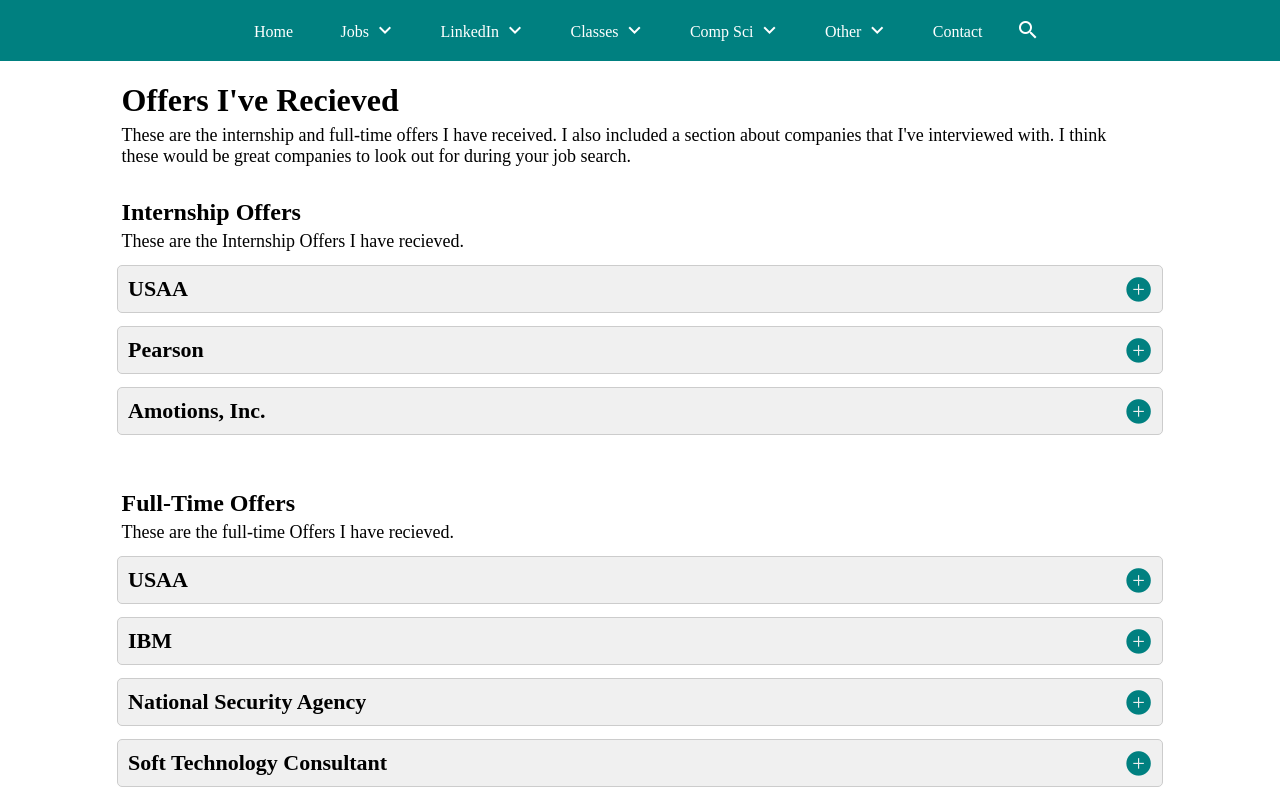
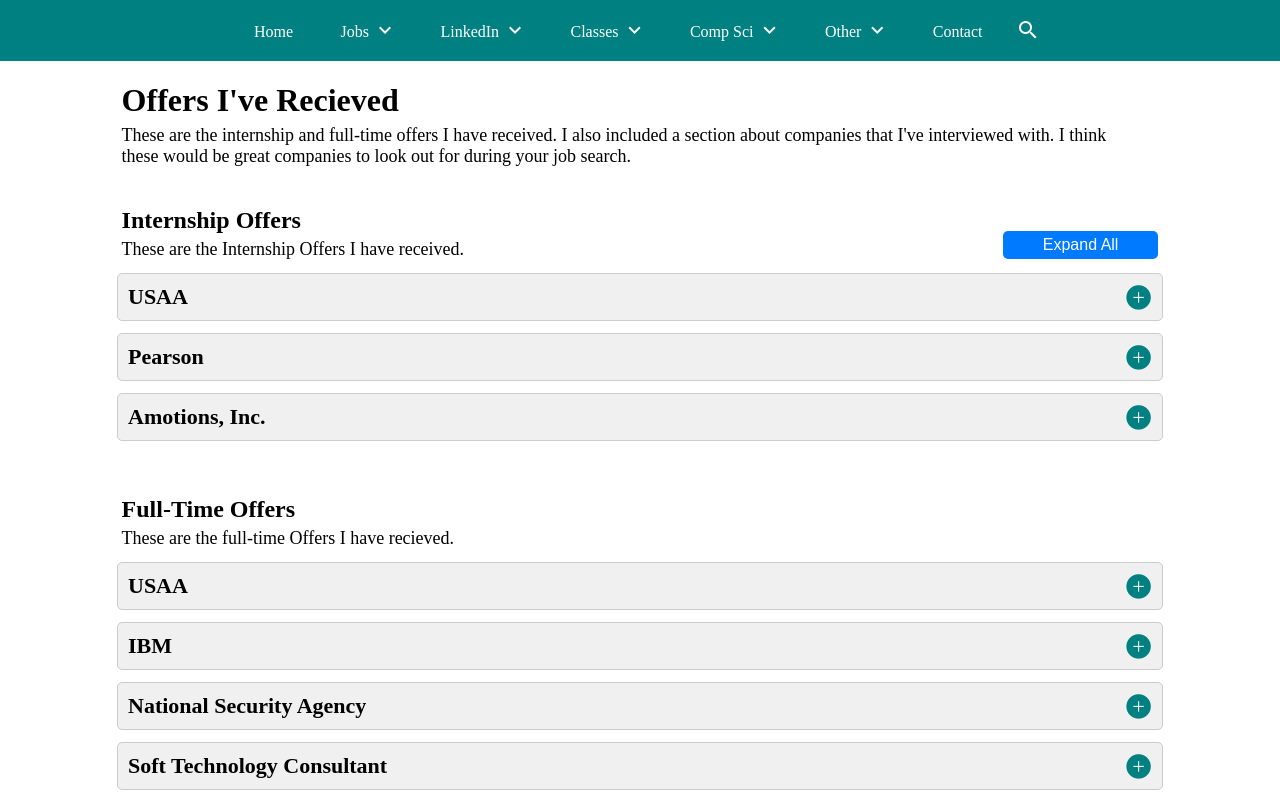
Before and after one commit to MichaelT-178/ForGuy, a Vue app: page /jobs/OffersRecieved in a window 1280 px wide. Shown: the top 800 px of the page. Built offline with nearby package versions, Linux system fonts and the light colour scheme.

Commit message:
Added expand all button to offers recieved

```diff
--- a/src/Views/jobs/OffersRecieved.vue
+++ b/src/Views/jobs/OffersRecieved.vue
@@ -1,12 +1,18 @@
 <template>
     <h1>Offers I've Recieved</h1>
     <p class="description">{{ description }}</p>
+    <div class="header-container">
+        <h2 class="invisible">Accordion Controls</h2>
+        <button @click="toggleAll" class="expand-all-btn">{{ allOpen ? 'Close All' : 'Expand All' }}</button>
+    </div>
     <div class="job-section">
+    <div class="section-header">
         <h2>Internship Offers</h2>
-        <p>These are the Internship Offers I have recieved.</p>
+        <p>These are the Internship Offers I have received.</p>
+    </div>
         <div class="job-menu">
             <div v-for="internship in internships" :key="internship.Name" class="job-item">
-                <AccordionMenu :item="internship" />
+                <AccordionMenu :item="internship" :isOpen="allOpen" />
             </div>
         </div>
     </div>
@@ -15,7 +21,7 @@
         <p>These are the full-time Offers I have recieved.</p>
         <div class="job-menu">
             <div v-for="job in fullTimeJobs" :key="job.Name" class="job-item">
-                <AccordionMenu :item="job" />
+                <AccordionMenu :item="job" :isOpen="allOpen" />
             </div>
         </div>
     </div>
@@ -24,11 +30,12 @@
         <p>These are the companies where I got an interview, but not an offer for various reasons.</p>
         <div class="job-menu">
             <div v-for="interview in interviews" :key="interview.Name" class="job-item">
-                <AccordionMenu :item="interview" />
+                <AccordionMenu :item="interview" :isOpen="allOpen" />
             </div>
         </div>
     </div>
 </template>
+
 
 
 <script setup>
@@ -41,6 +48,11 @@ const description = jsonData.value["description"];
 const internships = jsonData.value["internships"];
 const fullTimeJobs = jsonData.value["fullTime"];
 const interviews = jsonData.value["interviews"];
+const allOpen = ref(false);
+
+const toggleAll = () => {
+    allOpen.value = !allOpen.value;
+};
 
 onMounted(() => {
   document.body.style.backgroundColor = 'white';
@@ -57,13 +69,41 @@ onUnmounted(() => {
 
 <style scoped>
 
+.header-container {
+    display: flex;
+    justify-content: space-between;
+    align-items: center;
+    padding: 0 9.5%;
+    margin-top: -40px;
+}
+
+.invisible {
+    visibility: hidden;
+    height: 0;
+}
+
+.expand-all-btn {
+    padding: 5px 40px;
+    border-radius: 5px;
+    background-color: #007AFF;
+    color: white;
+    border: none;
+    cursor: pointer;
+    font-size: 16px;
+    margin-bottom: -155px;
+}
+
+.expand-all-btn:hover {
+    background-color: #0068DF;
+}
+
 h1, h2 {
     text-align: left;
     margin-left: 9.5%;
 }
 
 .description {
-    margin-bottom: 32px;
+    margin-bottom: 20px;
 }
 
 p {
@@ -83,7 +123,7 @@ p {
 }
 
 .job-item {
-    margin-bottom: 13px;
+    margin-bottom: 12px;
 }
 
 </style>
```
